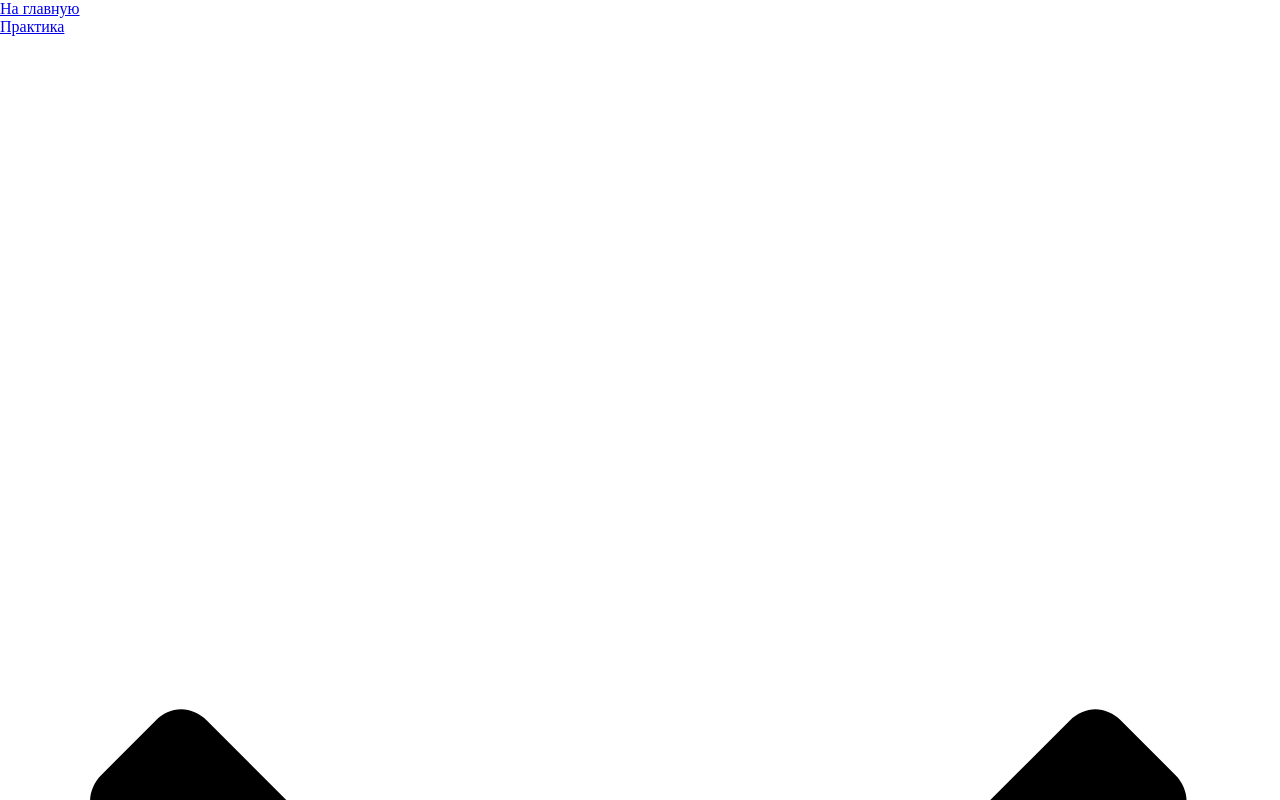
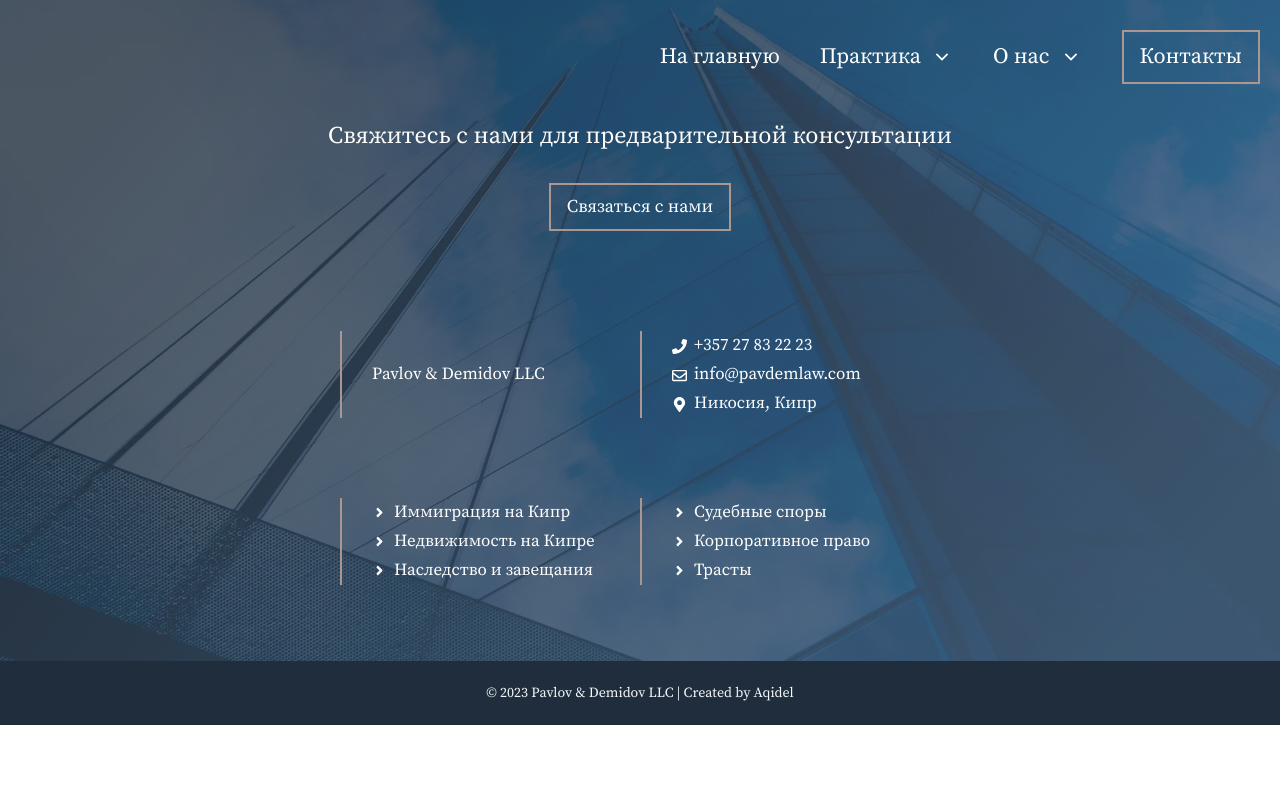
Before and after one commit to aqidel/law, a React app: page /about in a window 1280 px wide. Shown: the top 800 px of the page. Built offline with nearby package versions, Linux system fonts and the light colour scheme.

Commit message:
minor changes

```diff
--- a/src/react/components/App.jsx
+++ b/src/react/components/App.jsx
@@ -19,8 +19,6 @@ import '../../scss/style.scss';
 
 export default function App() {
   const [burgerClicked, setBurger] = useState(false);
-  const [practiceSubOpen, setPracticeSub] = useState(false);
-  const [aboutSubOpen, setAboutSub] = useState(false);
 
   return (
     <div id={burgerClicked ? 'scroll-block' : null}>
@@ -31,21 +29,20 @@ export default function App() {
           <span className={'down-line' + (burgerClicked ? ' down-line-active' : '')}/>
         </div>
         <nav id={burgerClicked ? 'menu-wrap-open' : null}>
-          <Link className='nav-link-no-sub' to='/'>
+          <Link id='nav-to-home' to='/'>
             <span>На главную</span>
           </Link>
           <div className='nav-link-wrap'>
             <Link to='/practice'>
               <span>Практика</span>
             </Link>
-            <svg
-              className={practiceSubOpen ? 'svg-up' : 'svg-down'}
-              onClick={() => setPracticeSub(!practiceSubOpen)}
-              viewBox='0 0 330 512'>
+            <input id='nav-practice-checkbox' type='checkbox'/>
+            <label htmlFor='nav-practice-checkbox'>
+              <svg viewBox='0 0 330 512'>
                 <path d='M305.913 197.085c0 2.266-1.133 4.815-2.833 6.514L171.087 335.593c-1.7 1.7-4.249 2.832-6.515 2.832s-4.815-1.133-6.515-2.832L26.064 203.599c-1.7-1.7-2.832-4.248-2.832-6.514s1.132-4.816 2.832-6.515l14.162-14.163c1.7-1.699 3.966-2.832 6.515-2.832 2.266 0 4.815 1.133 6.515 2.832l111.316 111.317 111.316-111.317c1.7-1.699 4.249-2.832 6.515-2.832s4.815 1.133 6.515 2.832l14.162 14.163c1.7 1.7 2.833 4.249 2.833 6.515z'/>
               </svg>
-          </div>
-          <div className={practiceSubOpen ? 'sub-menu-open' : 'sub-menu-closed'}>
+            </label>
+            <div className='sub-menu'>
               <Link className='nav-link-no-sub' to='/property'>
                 <span>Недвижимость на Кипре</span>
               </Link>
@@ -62,18 +59,18 @@ export default function App() {
                 <span>Судебные споры</span>
               </Link>
             </div>
+          </div>
           <div className='nav-link-wrap'>
             <Link to='/about'>
               <span>О нас</span>
             </Link>
-            <svg
-              className={aboutSubOpen ? 'svg-up' : 'svg-down'}
-              viewBox='0 0 330 512'
-              onClick={() => setAboutSub(!aboutSubOpen)}>
+            <input id='nav-about-checkbox' type='checkbox'/>
+            <label htmlFor='nav-about-checkbox'>
+              <svg viewBox='0 0 330 512'>
                 <path d='M305.913 197.085c0 2.266-1.133 4.815-2.833 6.514L171.087 335.593c-1.7 1.7-4.249 2.832-6.515 2.832s-4.815-1.133-6.515-2.832L26.064 203.599c-1.7-1.7-2.832-4.248-2.832-6.514s1.132-4.816 2.832-6.515l14.162-14.163c1.7-1.699 3.966-2.832 6.515-2.832 2.266 0 4.815 1.133 6.515 2.832l111.316 111.317 111.316-111.317c1.7-1.699 4.249-2.832 6.515-2.832s4.815 1.133 6.515 2.832l14.162 14.163c1.7 1.7 2.833 4.249 2.833 6.515z'/>
               </svg>
-          </div>
-          <div className={aboutSubOpen ? 'sub-menu-open' : 'sub-menu-closed'}>
+            </label>
+            <div className='sub-menu'>
               <Link className='nav-link-no-sub' to='/social-responsibility'>
                 <span>Социальная ответственность</span>
               </Link>
@@ -81,7 +78,8 @@ export default function App() {
                 <span>Карьера</span>
               </Link>
             </div>
-          <Link className='nav-link-no-sub' to='/contact'>
+          </div>
+          <Link id='nav-to-contacts' to='/contact'>
             <span>Контакты</span>
           </Link>
         </nav>
--- a/src/scss/__header.scss
+++ b/src/scss/__header.scss
@@ -1,4 +1,4 @@
-@media screen and (max-width: 600px) {
+@media screen and (max-width: 767px) {
   #scroll-block {
     height: 100vh;
     overflow-y: hidden;
@@ -76,15 +76,11 @@
     z-index: 1;
   }
 
-  .sub-menu-open {
-    display: block;
-  }
-
-  .sub-menu-closed {
+  .sub-menu {
     display: none;
   }
 
-  #menu-wrap-open a, .sub-menu-open > a {
+  #menu-wrap-open a, .sub-menu > a {
     display: block;
     font-family: Source Serif Pro, sans-serif;
     font-size: 20px;
@@ -94,11 +90,11 @@
     color: #ffffff;
   }
 
-  #menu-wrap-open a:hover, .sub-menu-open > a:hover {
+  #menu-wrap-open a:hover, .sub-menu > a:hover {
     color: #ab9791;
   }
 
-  .nav-link-no-sub {
+  #nav-to-home, #nav-to-contacts {
     padding-right: 30px;
   }
 
@@ -106,9 +102,14 @@
     display: flex;
     align-items: center;
     justify-content: flex-end;
+    flex-wrap: wrap;
   }
 
-  .svg-down {
+  #nav-practice-checkbox, #nav-about-checkbox {
+    display: none;
+  }
+
+  .nav-link-wrap svg {
     width: 20px;
     height: 20px;
     padding-left: 10px;
@@ -116,18 +117,130 @@
     fill: #ffffff;
   }
 
-  .svg-up {
+  .nav-link-wrap svg:hover {
+    cursor: pointer;
+  }
+
+  #nav-practice-checkbox:checked + label > svg,
+  #nav-about-checkbox:checked + label > svg
+  {
     width: 20px;
     height: 20px;
     padding-right: 10px;
+    padding-left: 0;
     vertical-align: middle;
     transform: rotate(180deg);
     fill: #ab9791;
   }
+
+  #nav-practice-checkbox:checked ~ .sub-menu,
+  #nav-about-checkbox:checked ~ .sub-menu
+  {
+    display: block;
+    width: 100%;
+  }
 }
 
-@media screen and (min-width: 601px) {
+@media screen and (min-width: 768px) {
   #burger-wrap {
     display: none;
   }
+
+  header {
+    position: absolute;
+    top: 0;
+    right: 0;
+    left: 0;
+    z-index: 1;
+  }
+
+  nav {
+    display: flex;
+    justify-content: end;
+    column-gap: 40px;
+    padding: 30px 20px;
+    box-sizing: border-box;
+  }
+
+  nav a {
+    font-family: Source Serif Pro, sans-serif;
+    font-size: 22px;
+    line-height: 54px;
+    text-decoration: none;
+    color: #ffffff;
+  }
+
+  #nav-to-home:hover {
+    color: #ab9791;
+  }
+
+  .nav-link-wrap {
+    display: flex;
+    align-items: center;
+    position: relative;
+  }
+
+  .sub-menu {
+    display: none;
+  }
+
+  #nav-practice-checkbox, #nav-about-checkbox {
+    display: none;
+  }
+
+  .nav-link-wrap:hover > .sub-menu, .nav-link-wrap > .sub-menu:hover {
+    display: flex;
+    flex-direction: column;
+    position: absolute;
+    top: 54px;
+    right: 0;
+    width: 200px;
+    box-sizing: border-box;
+    background-color: #1f2d3d;
+  }
+
+  .nav-link-wrap svg {
+    width: 22px;
+    height: 22px;
+    padding-left: 10px;
+    vertical-align: middle;
+    fill: #ffffff;
+  }
+
+  .nav-link-wrap:hover svg {
+    fill: #ab9791;
+    cursor: pointer;
+  }
+
+  .nav-link-wrap:hover > a {
+    color: #ab9791;
+  }
+
+  .sub-menu a {
+    padding: 18px 24px;
+    font-family: Source Serif Pro, sans-serif;
+    font-size: 19px;
+    line-height: normal;
+    text-decoration: none;
+    color: #ffffff;
+  }
+
+  .sub-menu a:hover {
+    background-color: #406080;
+  }
+
+  #nav-to-contacts {
+    display: flex;
+    justify-content: center;
+    align-items: center;
+    border: 2px solid #ab9791;
+    padding: 0 16px;
+    transition: all 0.4s ease-in-out;
+    line-height: 38px;
+  }
+
+  #nav-to-contacts:hover {
+    border: 2px solid #b08b80;
+    transform: translate3d(0, -4px, 0);
+  }
 }
```
Lines whose indentation alone changed are shown as unchanged.
